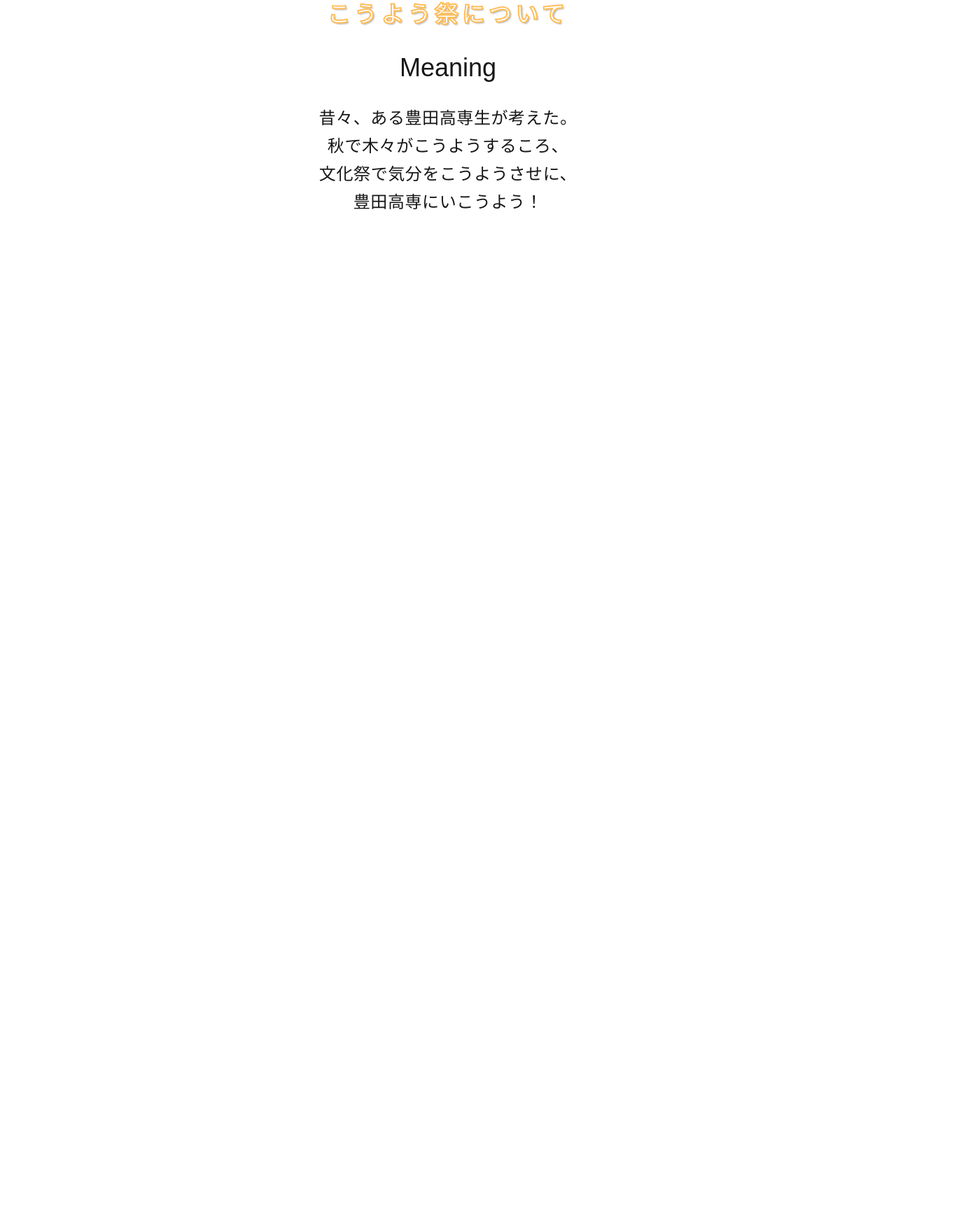
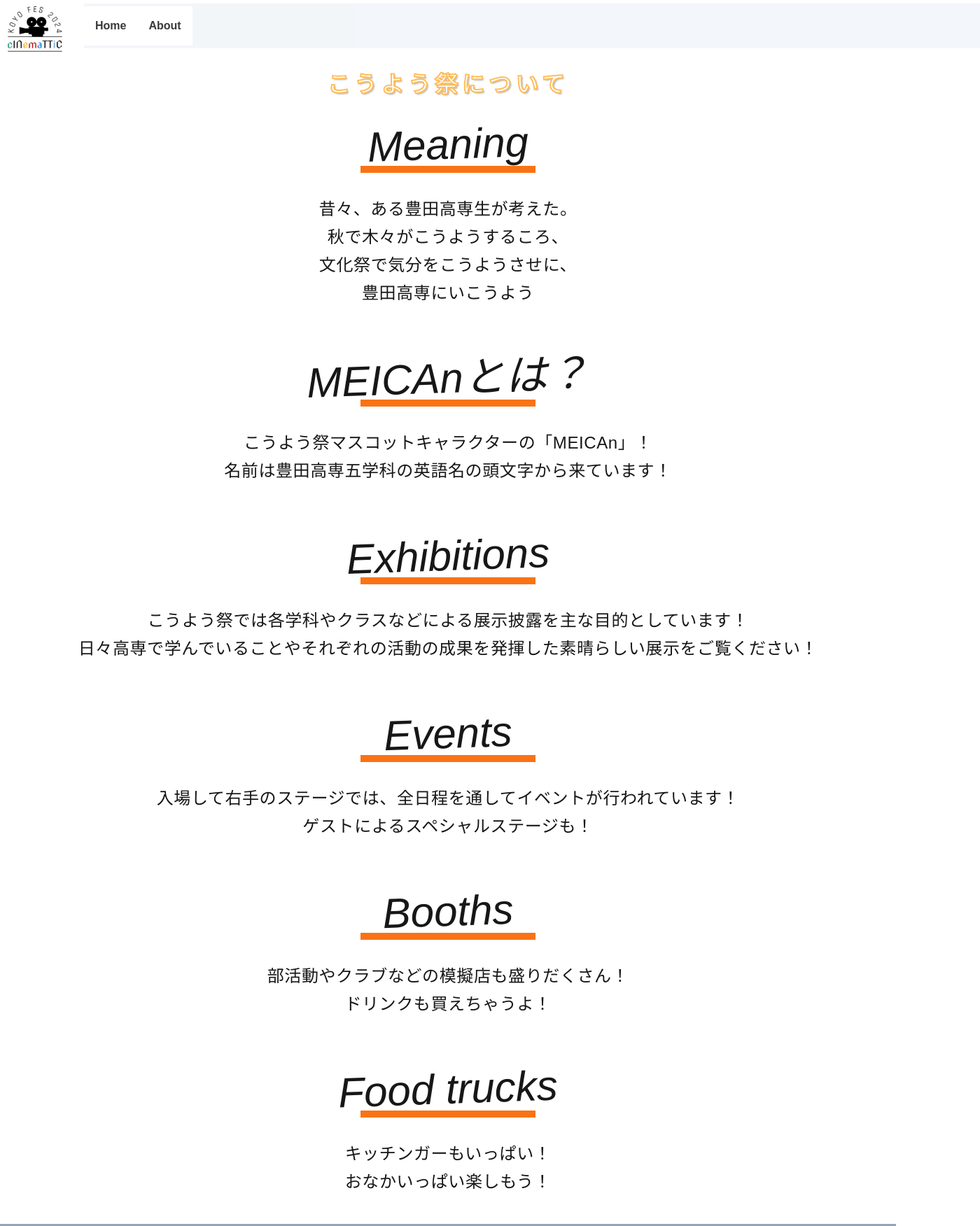
Before and after one commit to Hydreigonon/kouyousai.com, a Next.js app in the folder kouyousai/: page /about in a window 1280 px wide. Shown: the part 3-1755 px from the top of the page at 70% size, 1400 px wide, since content can reach past the window. Before the commit the page ends 800 px from the top, so only its background shows below. Built offline with nearby package versions, Linux system fonts and the light colour scheme.

Commit message:
feat: aboutページ完成

```diff
--- a/kouyousai/src/app/about/page.tsx
+++ b/kouyousai/src/app/about/page.tsx
@@ -1,20 +1,49 @@
+import Header from "../ui/header";
+import Footer from "../ui/footer";
+import Overview from "../ui/overview";
+
 export default function About() {
 
   return (
-    <div>
-      <h1 className="pageTitle">
-        こうよう祭について
-      </h1>
+    <body className="flex flex-col h-screen">
+      <Header />
+      <main className="flex-grow">
+        <h1 className="pageTitle">
+          こうよう祭について
+        </h1>
 
-      <h2 className="text-4xl py-8 text-center">
-        Meaning
-      </h2>
-      <p className="text-2xl tracking-wide leading-10 text-center px-20">
-        昔々、ある豊田高専生が考えた。<br/>
-        秋で木々がこうようするころ、<br/>
-        文化祭で気分をこうようさせに、<br/>
-        豊田高専にいこうよう！
-      </p>
-    </div>
+        <Overview
+          title="Meaning"
+          description={"昔々、ある豊田高専生が考えた。\n秋で木々がこうようするころ、\n文化祭で気分をこうようさせに、\n豊田高専にいこうよう"}
+        />
+        <div className="h-10"></div>
+        <Overview
+          title="MEICAnとは？"
+          description={"こうよう祭マスコットキャラクターの「MEICAn」！\n名前は豊田高専五学科の英語名の頭文字から来ています！\n"}
+        />
+        <div className="h-10"></div>
+        <Overview
+          title="Exhibitions"
+          description={"こうよう祭では各学科やクラスなどによる展示披露を主な目的としています！\n日々高専で学んでいることやそれぞれの活動の成果を発揮した素晴らしい展示をご覧ください！"}
+        />
+        <div className="h-10"></div>
+        <Overview
+          title="Events"
+          description={"入場して右手のステージでは、全日程を通してイベントが行われています！\nゲストによるスペシャルステージも！"}
+        />
+        <div className="h-10"></div>
+        <Overview
+          title="Booths"
+          description={"部活動やクラブなどの模擬店も盛りだくさん！\nドリンクも買えちゃうよ！"}
+        />
+        <div className="h-10"></div>
+        <Overview
+          title="Food trucks"
+          description={"キッチンガーもいっぱい！\nおなかいっぱい楽しもう！"}
+        />
+        <div className="h-10"></div>
+      </main>
+      <Footer />
+    </body>
   );
 }
```
